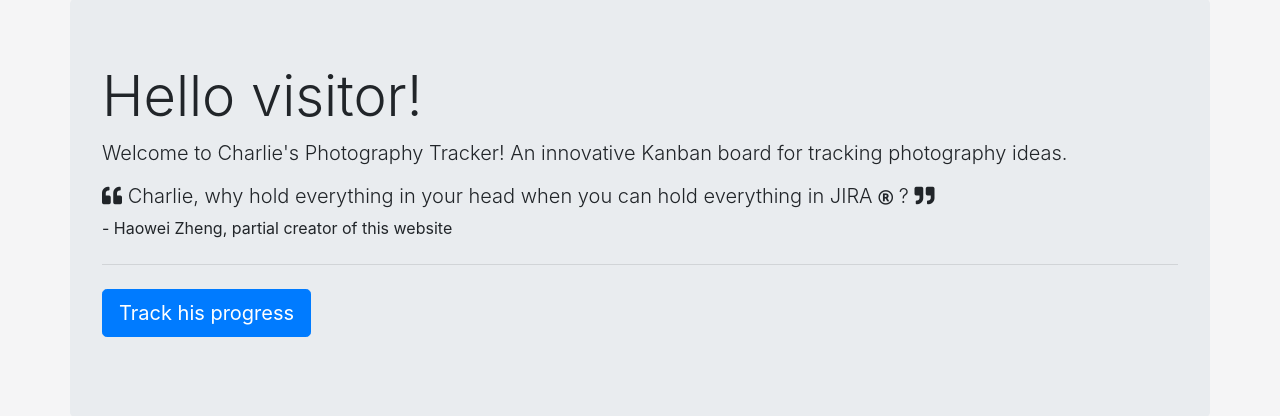
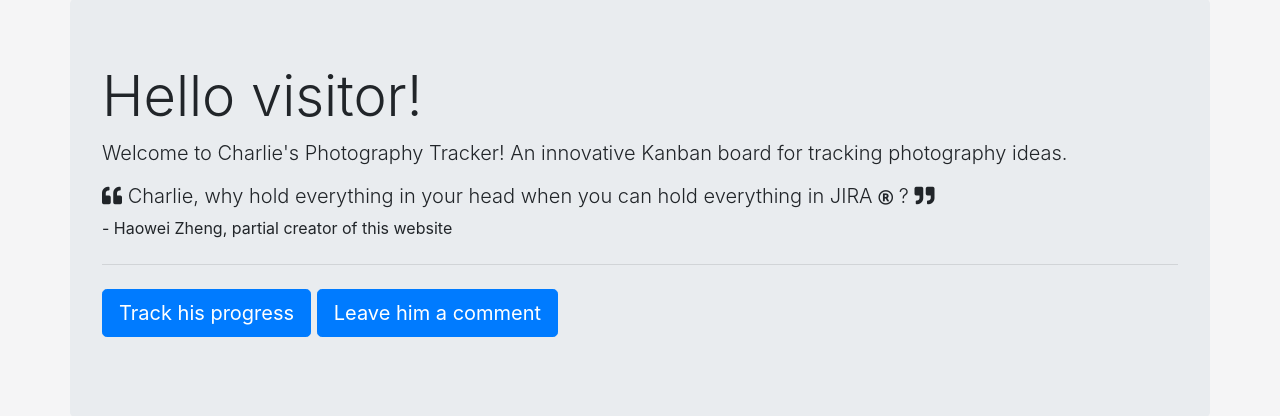
Before and after one commit to yzgyyang/has-charlie-finished-editing-his-photos, a Flask app: page / in a window 1280 px wide. Shown: the part 57-473 px from the top of the page. Run offline with Flask 2, Linux system fonts and the light colour scheme; data that the repository does not hold is empty; some libraries are stand-ins or nearby versions.

Commit message:
Add comment button

```diff
--- a/app/templates/index.html
+++ b/app/templates/index.html
@@ -94,6 +94,7 @@
                 <p class="lead">
                     <a class="btn btn-primary btn-lg" href="https://www.instagram.com/yzgyyang/" target="_blank">Track
                         his progress</a>
+                    <a class="btn btn-primary btn-lg" href="#disqus_thread">Leave him a comment</a>
                 </p>
             </div>
         </div>
```
